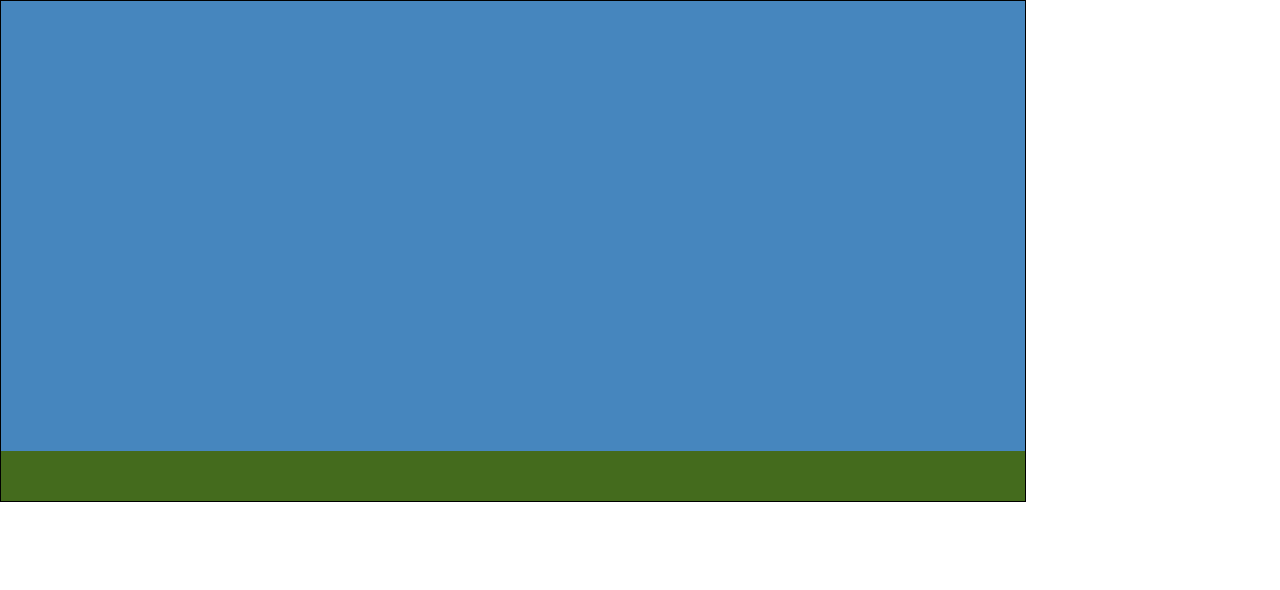
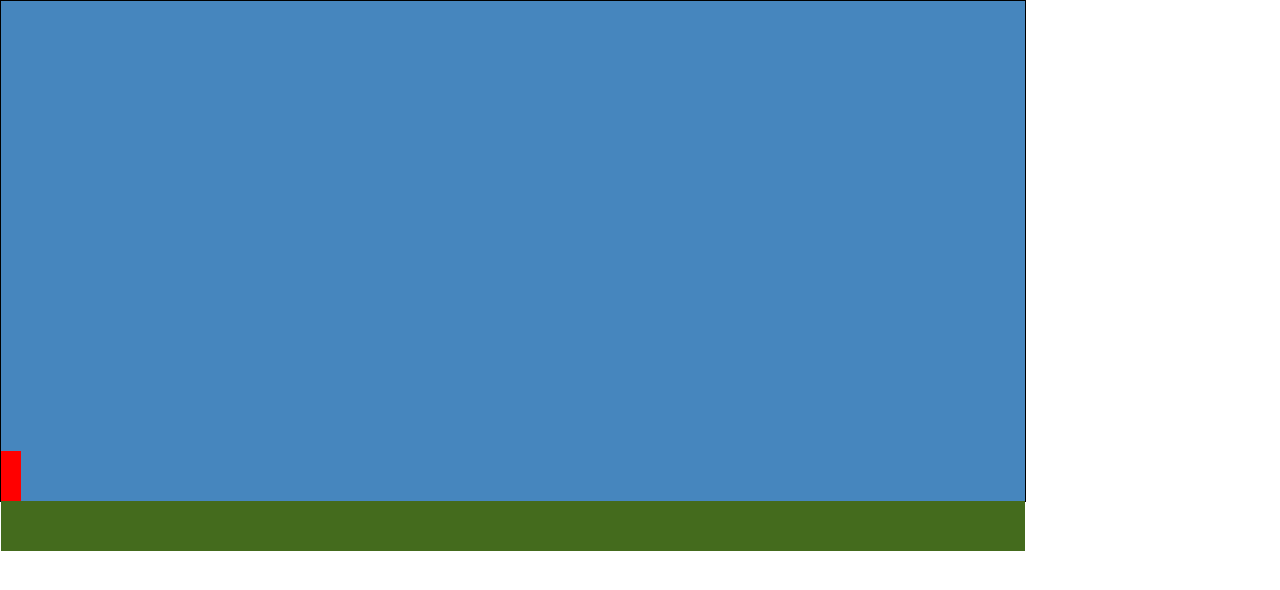
Before and after one commit to HashirProjects/DayNightCycleAnimation, a plain HTML site: page index.html in a window 1280 px wide. Drawn offline with Linux system fonts and the light colour scheme.

Commit message:
finished placeholder styles

```diff
--- a/index.html
+++ b/index.html
@@ -10,7 +10,6 @@
 <body>
     <div id = "gameWindow">
         <div id="char"></div>
-        <div id="obs"></div>
         <div id="grass"></div>
     </div>
 </body>
--- a/style.css
+++ b/style.css
@@ -9,11 +9,19 @@
     background-color: rgb(70, 134, 190);
     border: 1px solid black;
 }
+
 #grass{
-
     width: 100%;
     height: 10%;
     top: 90%;
     background-color: rgb(68, 107, 29);
     position: relative;
 }
+
+#char{
+    width: 20px;
+    height: 10%;
+    top: 90%;
+    background-color: red;
+    position: relative;
+}
```
Also changed, not shown: gameControls.js (added).
